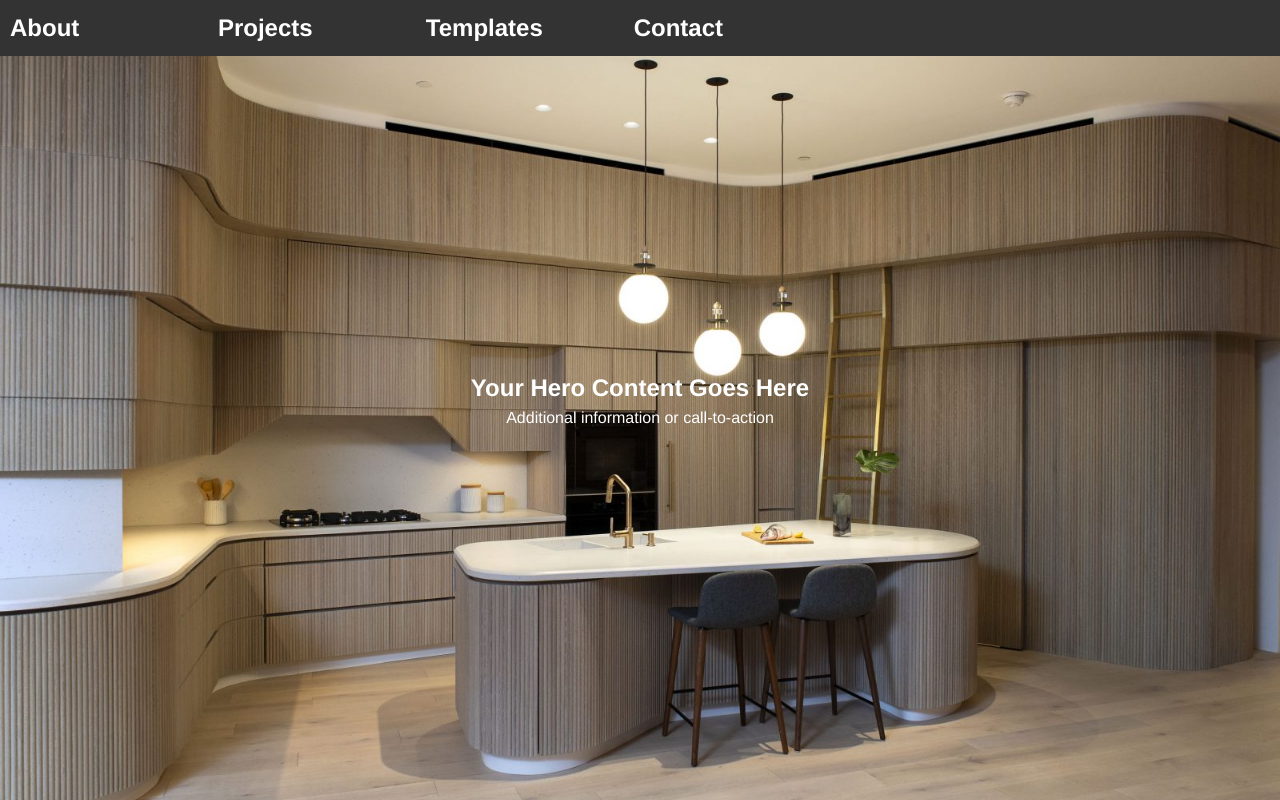
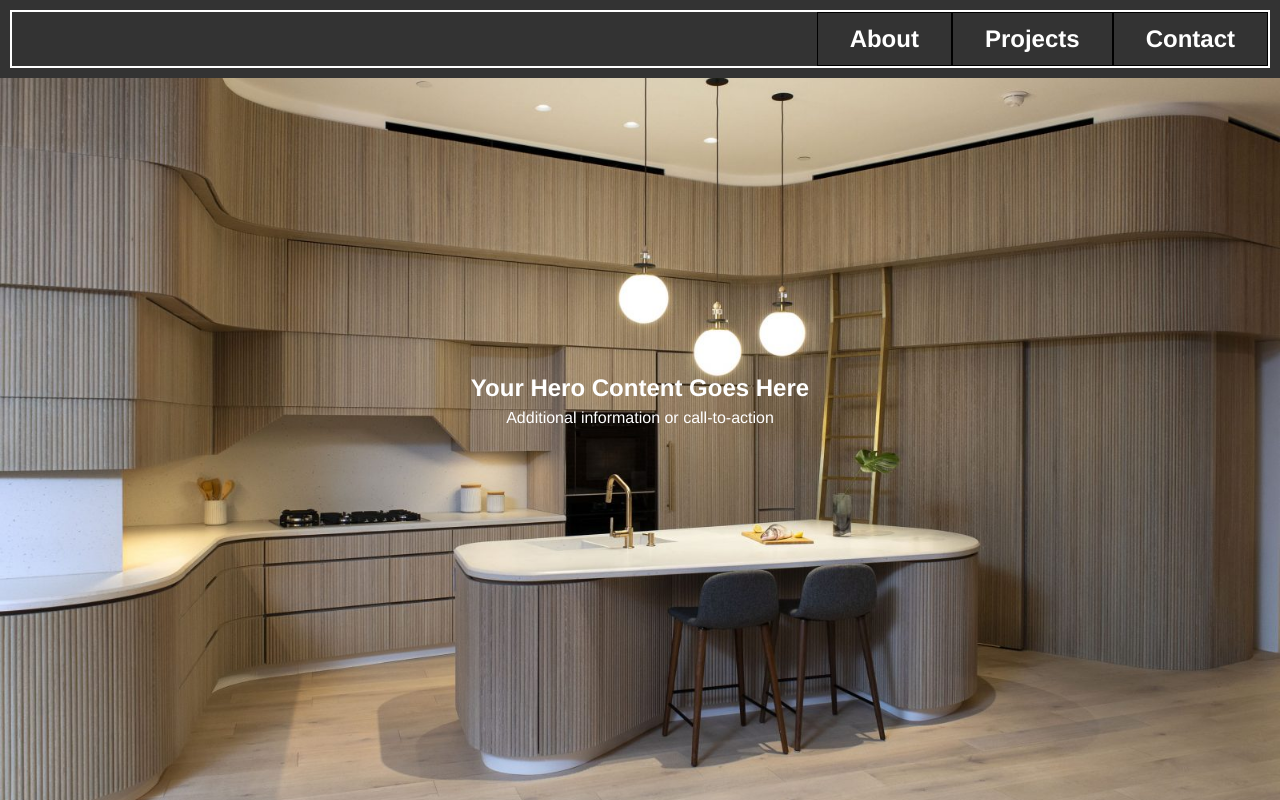
Before and after one commit to Plofland/idstprojects, a Next.js app: page / in a window 1280 px wide. Built offline with nearby package versions, Linux system fonts and the light colour scheme.

Commit message:
navitems created

```diff
--- a/src/components/navbar.js
+++ b/src/components/navbar.js
@@ -5,42 +5,44 @@ import styled from 'styled-components';
 const Navbar = () => {
 	return (
 		<Container>
-			<Link href="/about" rel="noopener noreferrer">
+			<NavItem
+				href="/about"
+				rel="noopener noreferrer"
+			>
 				<h2>About</h2>
-			</Link>
+			</NavItem>
 
-			<Link
+			<NavItem
 				href="/projects"
 				rel="noopener noreferrer"
 			>
 				<h2>Projects</h2>
-			</Link>
-			<a
-				href="https://vercel.com/templates?framework=next.js&utm_source=create-next-app&utm_medium=default-template&utm_campaign=create-next-app"
-				rel="noopener noreferrer"
-			>
-				<h2>Templates</h2>
-			</a>
+			</NavItem>
 
-			<Link
+			<NavItem
 				href="https://vercel.com/new?utm_source=create-next-app&utm_medium=default-template&utm_campaign=create-next-app"
 				target="_blank"
 				rel="noopener noreferrer"
 			>
 				<h2>Contact</h2>
-			</Link>
+			</NavItem>
 		</Container>
 	);
 };
 
 export default Navbar;
 
-
-export const Container = styled.div`
-	display: grid;
+const Container = styled.div`
+	display: flex;
 	grid-template-columns: repeat(4, minmax(25%, auto));
 	max-width: 100vw;
-	width: 66%;
+	width: 100%;
 	justify-content: flex-end;
-	border: 2px white;
+	align-items: flex-end;
+	border: 2px solid white;
 `;
+
+const NavItem = styled(Link)`
+	border: 1px solid black;
+	padding: .5em 2em .5em 2em;
+`;
--- a/src/pages/index.js
+++ b/src/pages/index.js
@@ -39,6 +39,7 @@ export default function Home() {
 						</p>
 					</HeroContent>
 				</HeroSection>
+        {/* <Content /> */}
 			</main>
 		</>
 	);
@@ -50,8 +51,10 @@ const NavContainer = styled.div`
 	padding: 10px;
 	position: fixed;
 	width: 100%;
-	z-index: 100; /* Ensure Navbar is on top of other elements */
+	z-index: 100;
 `;
+
+
 
 const HeroSection = styled.section`
 	position: relative;
@@ -70,3 +73,8 @@ const HeroContent = styled.div`
 	text-align: center;
 	color: #fff; /* Set text color */
 `;
+
+const Content = styled.div`
+height: 100vh;
+
+`;
```
